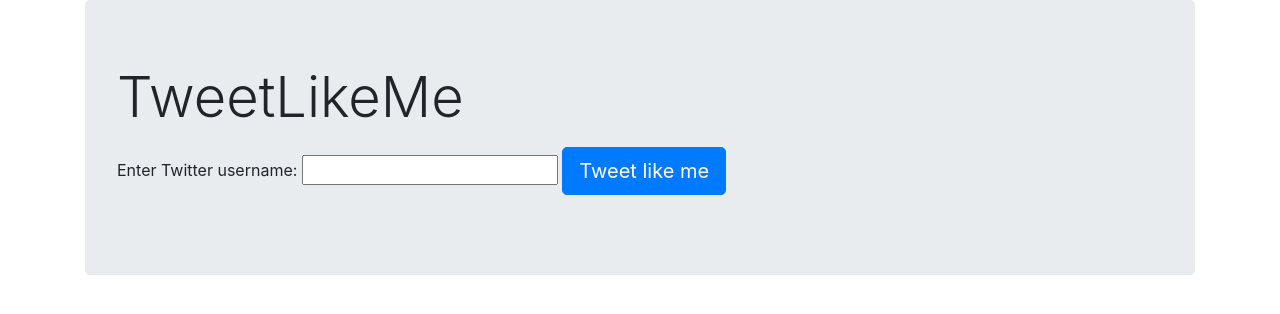
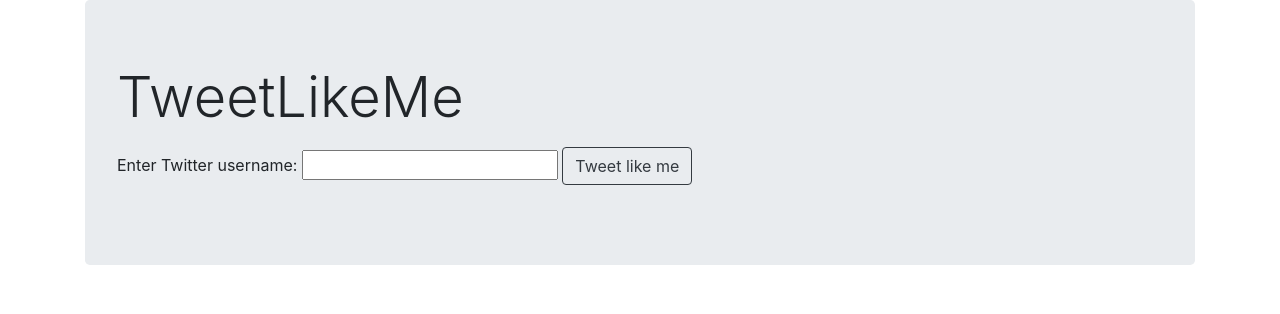
Before and after one commit to a-staab/tweet_generator, a Flask app: page / in a window 1280 px wide. Shown: the top 314 px of the page. Run offline with Flask 2, Linux system fonts and the light colour scheme; some libraries are stand-ins or nearby versions.

Commit message:
Added css file

```diff
--- a/templates/tweet_gen.html
+++ b/templates/tweet_gen.html
@@ -3,6 +3,7 @@
     <title>TweetLikeMe</title>
     <link rel="stylesheet" href="https://maxcdn.bootstrapcdn.com/bootstrap/4.0.0/css/bootstrap.min.css" integrity="sha384-Gn5384xqQ1aoWXA+058RXPxPg6fy4IWvTNh0E263XmFcJlSAwiGgFAW/dAiS6JXm" crossorigin="anonymous">
     <script src="http://code.jquery.com/jquery-3.2.1.js"></script>
+    <link rel="stylesheet" href="/static/style.css">
 </head>
 <body>
 <div class="container">
@@ -12,7 +13,7 @@
             <form action="/tweet_gen" id="tweet-gen-form">
                 <label for="twitter-username">Enter Twitter username: </label>
                 <input type="text" name="twitter-username" id="twitter-username">
-                <input type="submit" value="Tweet like me" class="btn btn-primary btn-lg" href="#" role="button">
+                <input type="submit" value="Tweet like me" class="btn btn-outline-dark" href="#" role="button">
             </form>
           </p>
     </div>
```
